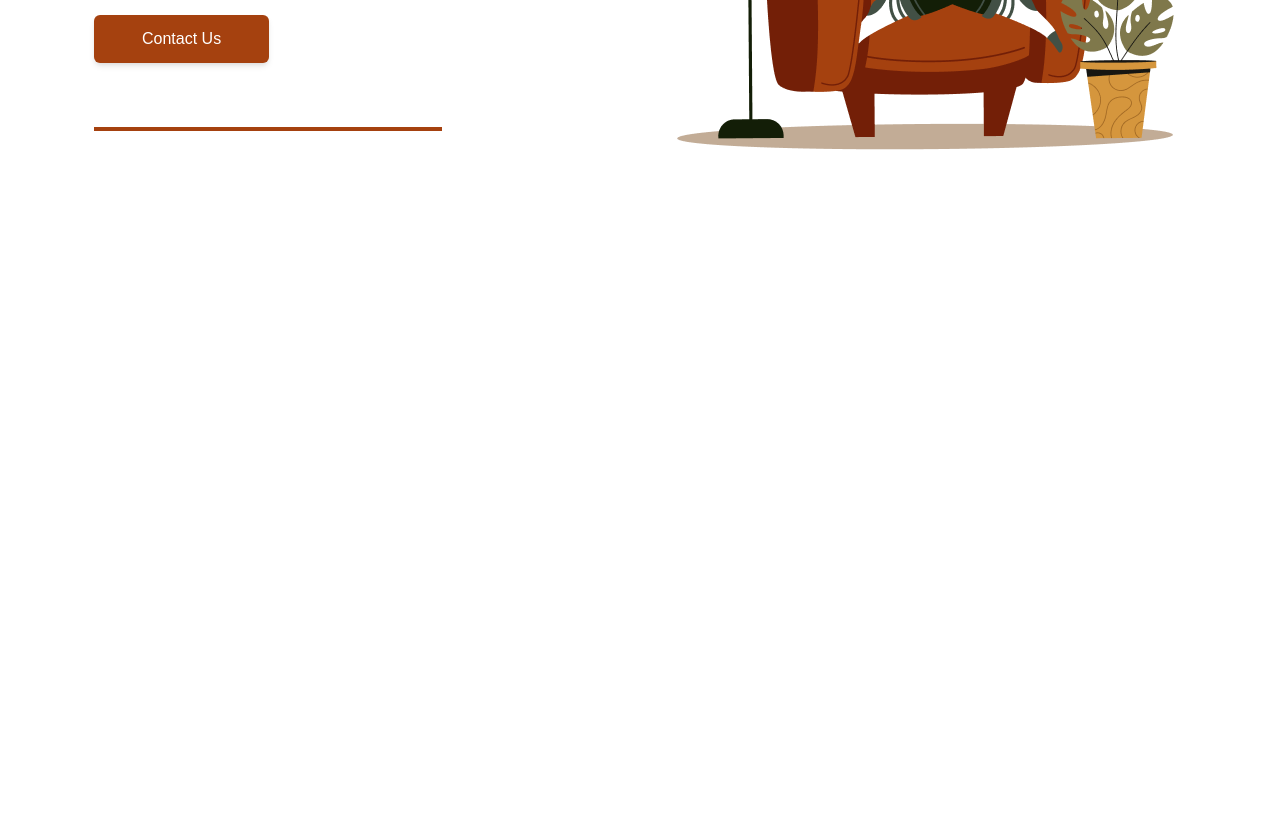
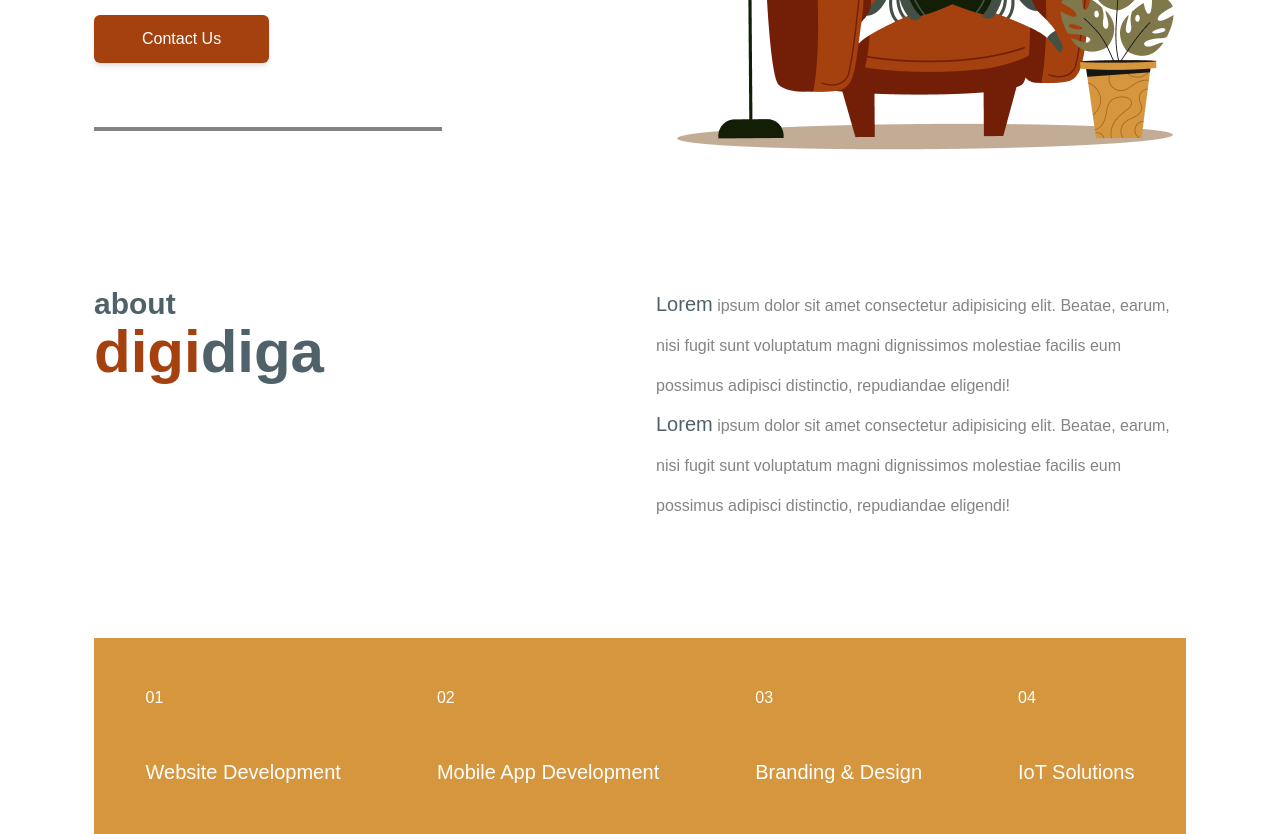
Before and after one commit to cbrilliant20/digidiga, a React (Create React App) app: page / in a window 1280 px wide. Shown: the part 500-1334 px from the top of the page. Before the commit the page ends 800 px from the top, so only its background shows below. Built offline with nearby package versions, Linux system fonts and the light colour scheme.

Commit message:
about minimum done

```diff
--- a/src/App.js
+++ b/src/App.js
@@ -1,4 +1,5 @@
 import "./App.css"
+import About from "./Components/About"
 import Header from "./Components/Header"
 import Hero from "./Components/Hero"
 
@@ -7,6 +8,7 @@ function App() {
     <div className="App">
       <Header />
       <Hero />
+      <About />
     </div>
   )
 }
--- /dev/null
+++ b/src/Components/About.jsx
@@ -0,0 +1,64 @@
+import React from "react"
+
+const About = () => {
+  return (
+    <section>
+      <div class="container mt-16 lg:mt-28 flex flex-col font-Montserrat">
+        {/* Content */}
+        <div class="flex flex-col lg:flex-row items-start gap-8 leading-10  ">
+          {/* <div class="w-2/3 h-1 bg-lightGray mt-8 md:mt-10"></div> */}
+          <h1 class="text-darkGray text-left text-3xl font-semibold flex-1">
+            about
+            <br />
+            <span class="text-6xl">
+              <span class="text-red">digi</span>diga
+            </span>
+          </h1>
+          <div class="flex flex-col flex-1 text-center lg:text-left ">
+            <p class="text-lightGray">
+              <span class="text-xl text-darkGray">Lorem</span> ipsum dolor sit
+              amet consectetur adipisicing elit. Beatae, earum, nisi fugit sunt
+              voluptatum magni dignissimos molestiae facilis eum possimus
+              adipisci distinctio, repudiandae eligendi!
+            </p>
+            <p class="text-lightGray">
+              <span class="text-xl text-darkGray">Lorem</span> ipsum dolor sit
+              amet consectetur adipisicing elit. Beatae, earum, nisi fugit sunt
+              voluptatum magni dignissimos molestiae facilis eum possimus
+              adipisci distinctio, repudiandae eligendi!
+            </p>
+          </div>
+        </div>
+
+        {/* Card Container */}
+        <div class="w-full flex flex-col flex-1 lg:flex-row items-center text-left justify-center bg-gold mt-12 lg:mt-28">
+          {/* Card #1 */}
+          <div class="flex flex-col text-white px-12">
+            <p class="text-light text-base pt-12">01</p>
+            <p class="text-xl py-12">Website Development</p>
+          </div>
+
+          {/* Card #2 */}
+          <div class="flex flex-col text-white px-12">
+            <p class="text-light text-base pt-12">02</p>
+            <p class="text-xl py-12">Mobile App Development</p>
+          </div>
+
+          {/* Card #2 */}
+          <div class="flex flex-col text-white px-12">
+            <p class="text-light text-base pt-12">03</p>
+            <p class="text-xl py-12">Branding & Design</p>
+          </div>
+
+          {/* Card #2 */}
+          <div class="flex flex-col text-white px-12">
+            <p class="text-light text-base pt-12">04</p>
+            <p class="text-xl py-12">IoT Solutions</p>
+          </div>
+        </div>
+      </div>
+    </section>
+  )
+}
+
+export default About
--- a/src/Components/Hero.jsx
+++ b/src/Components/Hero.jsx
@@ -4,7 +4,7 @@ import hero from "../Assets/hero.png"
 const Hero = () => {
   return (
     <section>
-      <div class="container flex flex-col-reverse lg:flex-row items-center gap-12 mt-14 lg:mt-28">
+      <div class="container flex flex-col-reverse lg:flex-row items-center gap-12 mt-16 lg:mt-28">
         {/* Content */}
         <div class="flex flex-1 flex-col items-center lg:items-start text-center lg:text-left font-Montserrat">
           <h1 class="text-3xl md:text-4xl lg:text-5xl mb-6 text-darkGray">
@@ -19,7 +19,7 @@ const Hero = () => {
           >
             Contact Us
           </button>
-          <div class="w-2/3 h-1 bg-red mt-8 md:mt-10"></div>
+          <div class="w-2/3 h-1 bg-lightGray mt-8 md:mt-10"></div>
         </div>
         {/* Image */}
         <div class="flex flex-1  mb-6 justify-center w-2/3 h-2/3 md:w-full md:h-full">
```
